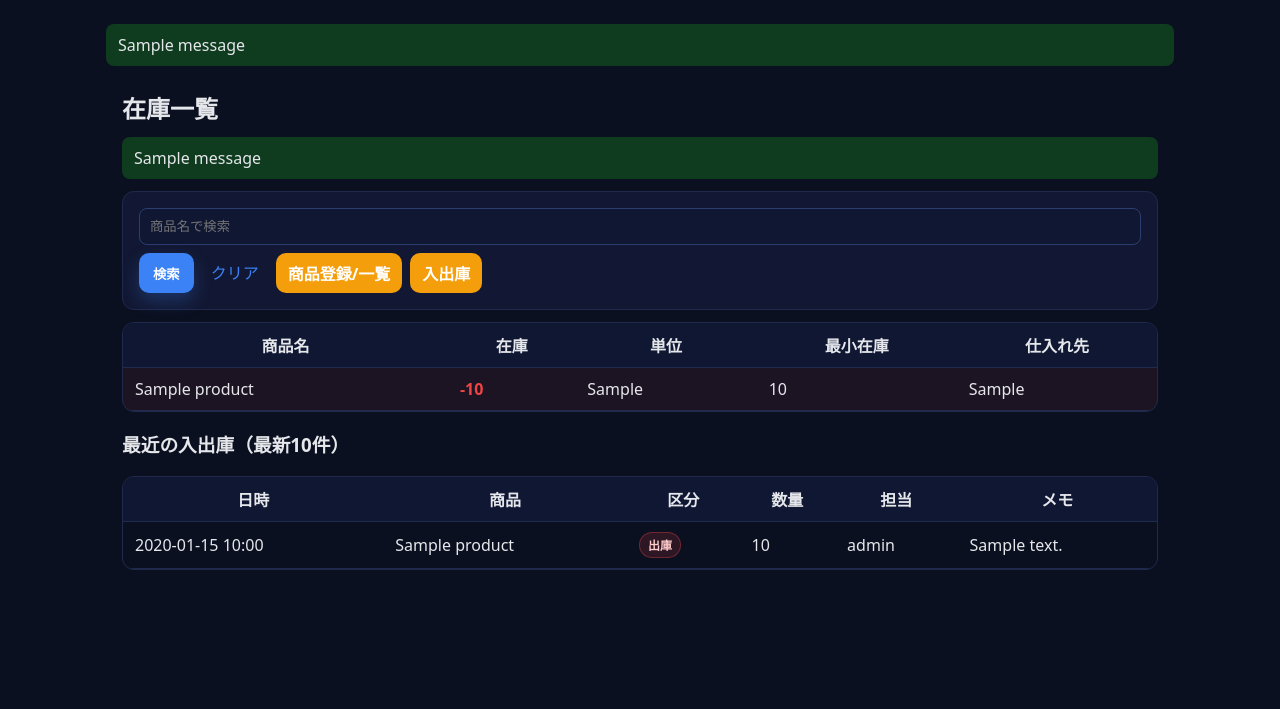
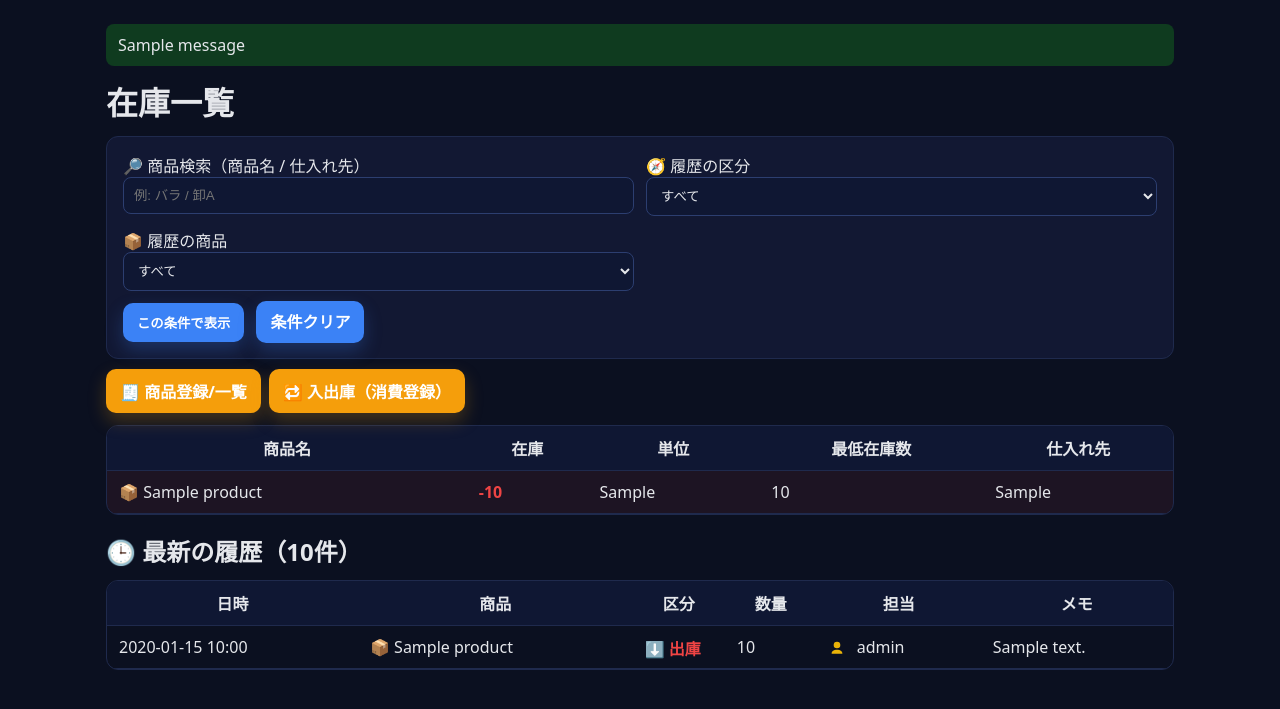
Before and after one commit to harumone8787/coffee2, a Flask app: page /dashboard in a window 1280 px wide. Shown: the part 65-774 px from the top of the page. Run offline with Flask 3, Linux system fonts and the light colour scheme; a user stored in the database is signed in; tables that the repository leaves empty hold one stand-in row (values such as "Sample post"); one stand-in notice (Sample message) is shown.

Commit message:
09241000

```diff
--- a/templates/dashboard.html
+++ b/templates/dashboard.html
@@ -1,99 +1,111 @@
 {% extends 'base.html' %}
+{% block title %}在庫一覧 - 在庫管理{% endblock %}
 {% block content %}
-<div class="container">
-  <h2>在庫一覧</h2>
+<h1>在庫一覧</h1>
 
-  {% with messages = get_flashed_messages(with_categories=true) %}
-    {% if messages %}
-      <ul class="flashes">
-        {% for category, message in messages %}
-          <li class="flash {{ category }}">{{ message }}</li>
+<!-- 検索・フィルタ（GET） -->
+<form method="get" class="grid-form filter-form" action="{{ url_for('inventory.dashboard') }}">
+  <div>
+    <label>🔎 商品検索（商品名 / 仕入れ先）</label>
+    <input name="q" value="{{ q or '' }}" placeholder="例: バラ / 卸A">
+  </div>
+  <div>
+    <label>🧭 履歴の区分</label>
+    <select name="kind">
+      <option value="" {% if not kind %}selected{% endif %}>すべて</option>
+      <option value="IN" {% if kind == 'IN' %}selected{% endif %}>入庫</option>
+      <option value="OUT" {% if kind == 'OUT' %}selected{% endif %}>出庫</option>
+    </select>
+  </div>
+  <div>
+    <label>📦 履歴の商品</label>
+    <select name="prod">
+      <option value="">すべて</option>
+      {% for fp in filter_products %}
+        <option value="{{ fp.id }}" {% if prod_selected == fp.id %}selected{% endif %}>{{ fp.name }}</option>
       {% endfor %}
-      </ul>
-    {% endif %}
-  {% endwith %}
-
-  <!-- 検索フィルタ -->
-  <form class="form" method="get" action="{{ url_for('inventory.dashboard') }}">
-    <div style="display:flex; gap:8px; flex-wrap:wrap;">
-      <input type="text" name="q" value="{{ filter_products or '' }}" placeholder="商品名で検索">
-      <button class="button-accent" type="submit">検索</button>
-      <a class="navlink" href="{{ url_for('inventory.dashboard') }}">クリア</a>
-      <a class="navbtn" href="{{ url_for('inventory.products') }}">商品登録/一覧</a>
-      <a class="navbtn" href="{{ url_for('inventory.movements') }}">入出庫</a>
+    </select>
+  </div>
+  <div class="full">
+    <button type="submit" class="button-accent">この条件で表示</button>
+    <a class="button-accent" href="{{ url_for('inventory.dashboard') }}" style="margin-left:8px;">条件クリア</a>
   </div>
 </form>
 
-  <!-- 在庫テーブル -->
-  <div class="table-responsive mt-2">
+<div class="toolbar">
+  <a class="button-secondary" href="{{ url_for('inventory.products') }}">🧾 商品登録/一覧</a>
+  <a class="button-secondary" href="{{ url_for('inventory.movements') }}">🔁 入出庫（消費登録）</a>
+</div>
+
+<div class="table-responsive">
   <table class="table">
     <thead>
-        <tr>
-          <th>商品名</th>
-          <th>在庫</th>
-          <th>単位</th>
-          <th>最小在庫</th>
-          <th>仕入れ先</th>
-        </tr>
+      <tr><th>商品名</th><th>在庫</th><th>単位</th><th>最低在庫数</th><th>仕入れ先</th></tr>
     </thead>
     <tbody>
       {% for p in products %}
         {% set qty = qty_map.get(p.id, 0) %}
-          <tr class="{{ 'low' if qty < (p.min_stock or 0) else '' }}">
-            <td class="cell-name">{{ p.name }}</td>
-            <td>
-              {% if qty < (p.min_stock or 0) %}
-                <span class="text-red">{{ qty }}</span>
-              {% else %}
-                {{ qty }}
-              {% endif %}
-            </td>
-            <td>{{ p.unit or '-' }}</td>
-            <td>{{ p.min_stock or 0 }}</td>
-            <td>{{ p.supplier or '-' }}</td>
+        {% set low = qty < (p.min_stock or 0) %}
+        <tr class="{{ 'low' if low else '' }}">
+          <td class="cell-name">📦 {{ p.name }}</td>
+          <td class="cell-stock {{ 'text-red' if low else '' }}">{{ qty }}</td>
+          <td class="cell-unit">{{ p.unit }}</td>
+          <td class="cell-min">{{ p.min_stock }}</td>
+          <td class="cell-supplier">{{ p.supplier or '-' }}</td>
         </tr>
       {% endfor %}
+      {% if not products %}
+        <tr><td colspan="5" style="color:var(--muted)">該当する商品がありません。</td></tr>
+      {% endif %}
     </tbody>
   </table>
 </div>
 
-  <!-- 最新入出庫 10件 -->
-  <h3 class="mt-3">最近の入出庫（最新10件）</h3>
+<h2 class="mt-3">🕒 最新の履歴（10件）</h2>
 <div class="table-responsive">
   <table class="table">
     <thead>
-        <tr>
-          <th>日時</th>
-          <th>商品</th>
-          <th>区分</th>
-          <th>数量</th>
-          <th>担当</th>
-          <th>メモ</th>
-        </tr>
+      <tr><th>日時</th><th>商品</th><th>区分</th><th>数量</th><th>担当</th><th>メモ</th></tr>
     </thead>
     <tbody>
-        {% if recent_movements %}
-          {% for m in recent_movements %}
+      {% for m in recent10 %}
       <tr>
         <td>{{ m.created_at.strftime('%Y-%m-%d %H:%M') }}</td>
-            <td>{{ m.product.name if m.product else '-' }}</td>
+        <td>📦 {{ m.product.name if m.product else '-' }}</td>
         <td>
           {% if m.movement_type == 'in' %}
-                <span class="badge badge-green">入庫</span>
+            <span class="icon icon-in">⬆️ 入庫</span>
           {% else %}
-                <span class="badge badge-red">出庫</span>
+            <span class="icon icon-out">⬇️ 出庫</span>
           {% endif %}
         </td>
         <td>{{ m.quantity }}</td>
-            <td>{{ m.user.username if m.user else '-' }}</td>
+        <td>
+          {% if m.user and m.user.is_admin %}
+            <span class="icon icon-admin" title="管理者">
+              <svg viewBox="0 0 24 24" aria-hidden="true">
+                <path d="M12 14a5 5 0 1 0-5-5 5 5 0 0 0 5 5Zm0 2c-4.42 0-8 2.24-8 5v1h16v-1c0-2.76-3.58-5-8-5Z"/>
+              </svg>
+            </span>
+            <span style="margin-left:6px">{{ m.user.username }}</span>
+          {% elif m.user %}
+            <span class="icon icon-staff" title="スタッフ">
+              <svg viewBox="0 0 24 24" aria-hidden="true">
+                <path d="M12 14a5 5 0 1 0-5-5 5 5 0 0 0 5 5Zm0 2c-4.42 0-8 2.24-8 5v1h16v-1c0-2.76-3.58-5-8-5Z"/>
+              </svg>
+            </span>
+            <span style="margin-left:6px">{{ m.user.username }}</span>
+          {% else %}
+            -
+          {% endif %}
+        </td>
         <td>{{ m.note or '' }}</td>
       </tr>
       {% endfor %}
-        {% else %}
-          <tr><td colspan="6">まだ入出庫履歴がありません。</td></tr>
+      {% if not recent10 %}
+        <tr><td colspan="6" style="color:var(--muted)">履歴がありません。</td></tr>
       {% endif %}
     </tbody>
   </table>
 </div>
-</div>
 {% endblock %}
```
Also changed, not shown: inventory.py (+56 -15 lines). Lines whose indentation alone changed are shown as unchanged.
